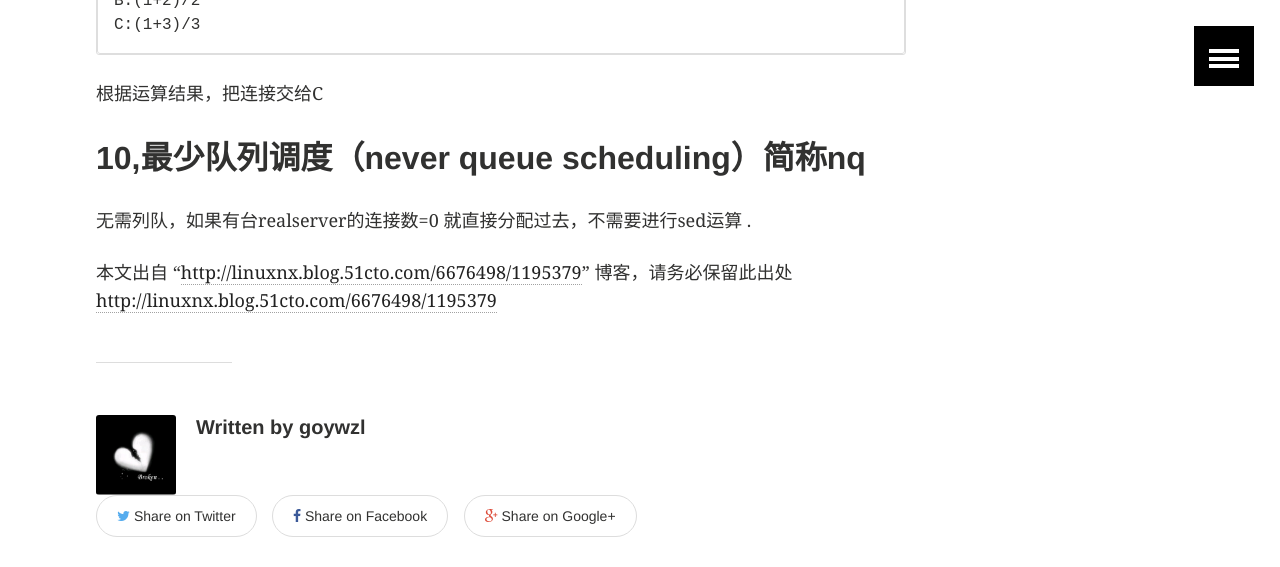
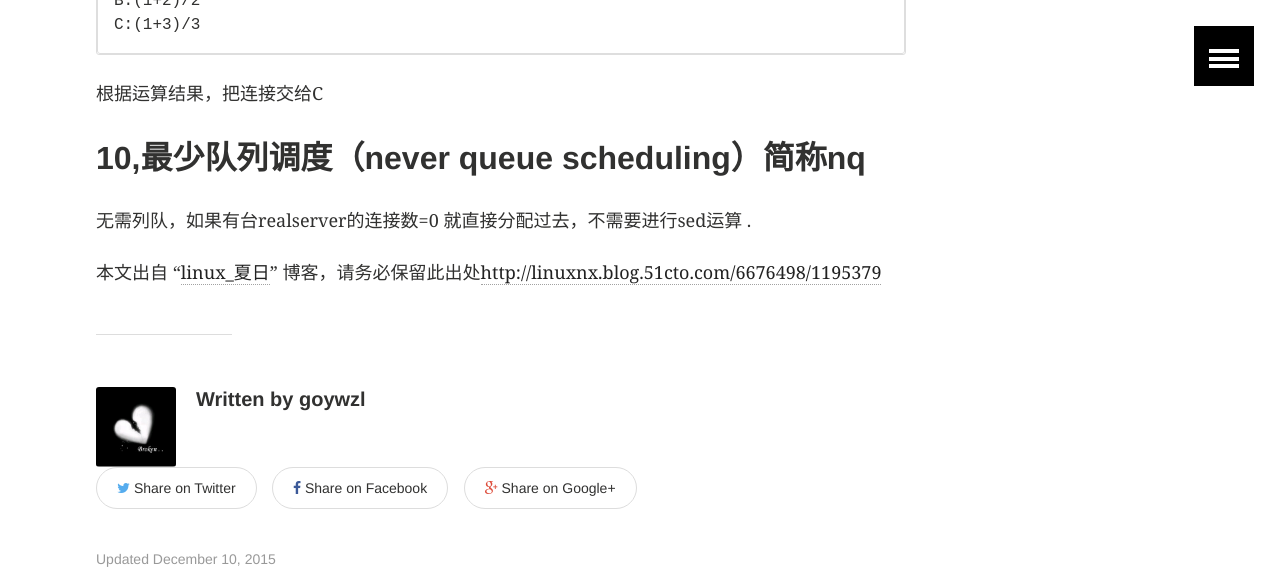
Before and after one commit to Jeremy115/goywzl.github.io, a Jekyll site: the page built from _posts/server/2015-12-10-lvs-3_work_pattern-10_scheduling_algorithm.markdown, in a window 1280 px wide and 900 px high, scrolled down 5002 px, cut to the strip 0-567 px from the top of the window. Built offline with Jekyll 4.4.1, drawn with Linux system fonts in a browser that asks for light colours; comment, search, counter and statistics services are not loaded; some of the changed lines change nothing that is shown.

Commit message:
alter lvs

```diff
--- a/_posts/server/2015-12-10-lvs-3_work_pattern-10_scheduling_algorithm.markdown
+++ b/_posts/server/2015-12-10-lvs-3_work_pattern-10_scheduling_algorithm.markdown
@@ -95,4 +95,4 @@ ABC三台机器分别权重123，连接数也分别是123，name如果使用WLC
 
  无需列队，如果有台realserver的连接数=0 就直接分配过去，不需要进行sed运算 .
 
-本文出自 “[http://linuxnx.blog.51cto.com/6676498/1195379](http://linuxnx.blog.51cto.com/6676498/1195379 "linux_夏日")” 博客，请务必保留此出处[http://linuxnx.blog.51cto.com/6676498/1195379](http://linuxnx.blog.51cto.com/6676498/1195379)
+本文出自 "[linux_夏日](http://linuxnx.blog.51cto.com/6676498/1195379 "linux_夏日")" 博客，请务必保留此出处[http://linuxnx.blog.51cto.com/6676498/1195379](http://linuxnx.blog.51cto.com/6676498/1195379)
```
